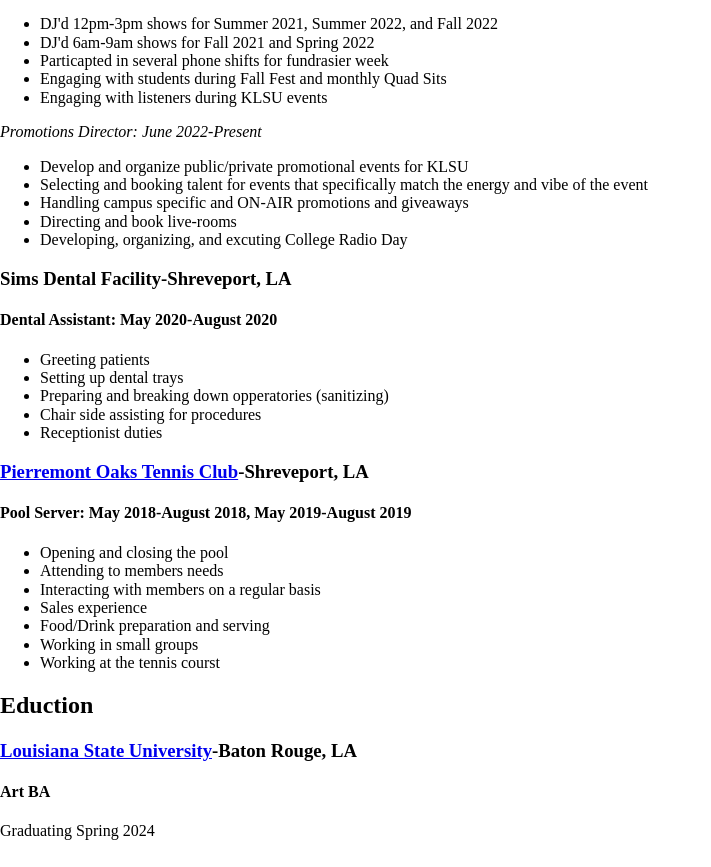
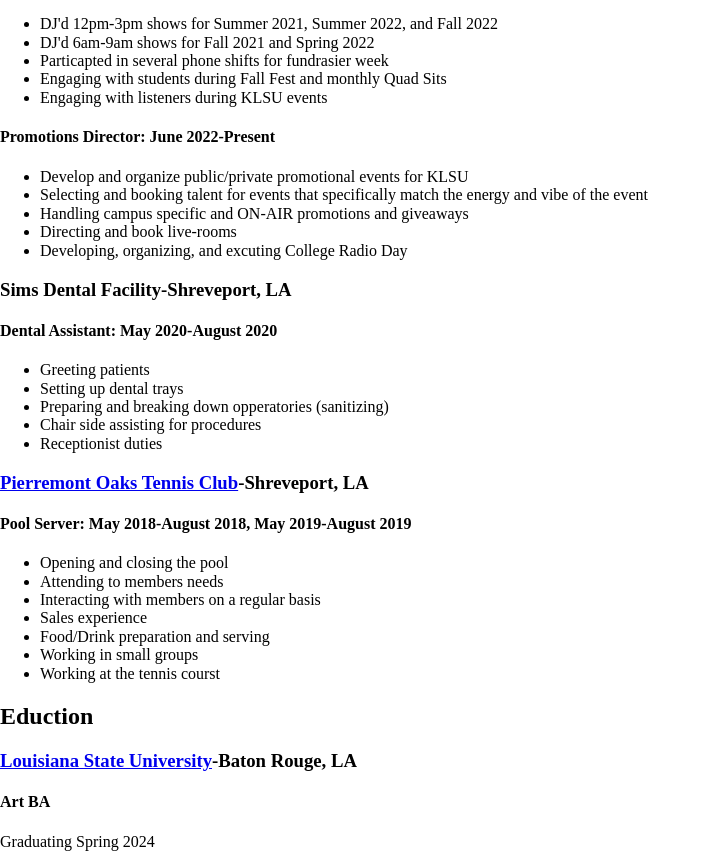
Before and after one commit to niasims/nia-resume, a plain HTML site: page index.html in a window 1280 px wide. Shown: the part 820-1687 px from the top of the page, without its empty margins (0-711 px from the left). Drawn offline with Linux system fonts and the light colour scheme.

Commit message:
Update index.html

```diff
--- a/index.html
+++ b/index.html
@@ -52,7 +52,7 @@
       <li> Engaging with students during Fall Fest and monthly Quad Sits</li>
       <li>Engaging with listeners during KLSU events</li>
       </ul>
-      <em>Promotions Director: June 2022-Present</em>
+      <h4>Promotions Director: June 2022-Present</h4>
       <ul>
       <li>Develop and organize public/private promotional events for KLSU </li>
       <li>Selecting and booking talent for events that specifically match the energy and vibe of the event </li>
```
